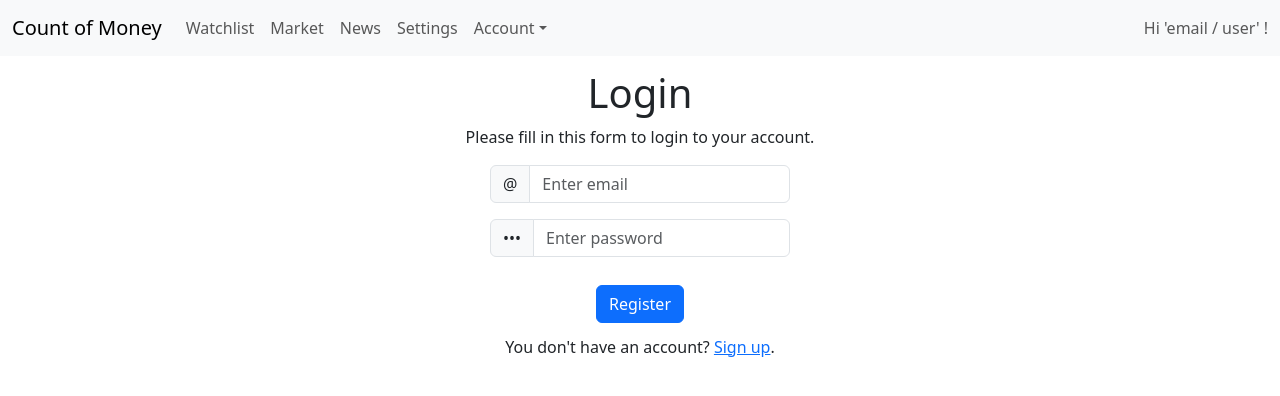
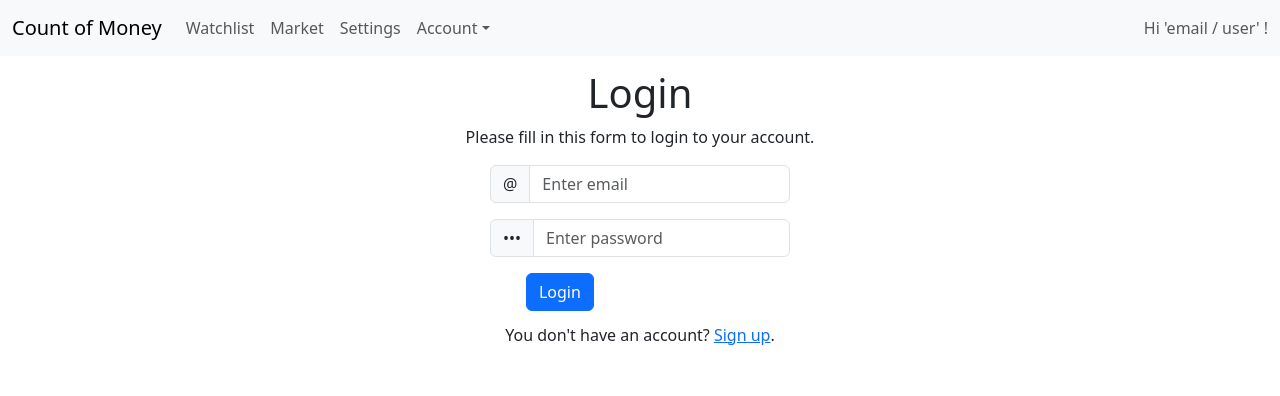
Before and after one commit to GautierBlandin/count-of-money, a React (Create React App) app in the folder front/: page /Login in a window 1280 px wide. Shown: the top 396 px of the page. Built offline with nearby package versions, Linux system fonts and the light colour scheme.

Commit message:
Google SignIn (button + OAuth2.0 via Google Cloud API), email input storage)

```diff
--- a/front/src/App.tsx
+++ b/front/src/App.tsx
@@ -5,9 +5,9 @@ import Home from './components/Home';
 import Market from './components/Market';
 import Settings from './components/Settings';
 import Watchlist from './components/Watchlist';
-
 import Login from './components/Login';
 import Register from './components/Register';
+
 import Navigation from './shared/Navigation';
 
 import { Routes ,Route } from 'react-router-dom';
@@ -25,9 +25,9 @@ const App: React.FC = props => {
         <Route path='/Settings' element={<Settings/>} />
         <Route path='/Watchlist' element={<Watchlist/>} />
         <Route path='/' element={<Home/>} />
-
         <Route path='/Login' element={<Login/>} />
         <Route path='/Register' element={<Register/>} />
+
         <Route path='/Navigation' element={<Navigation/>} />
 
       </Routes>
--- a/front/src/components/Account.tsx
+++ b/front/src/components/Account.tsx
@@ -1,14 +1,17 @@
-import React, { Component } from 'react';
+import React, { useState } from 'react';
 
-class Account extends Component {
+import 'bootstrap/dist/css/bootstrap.min.css';
 
-  render () {
-    return (
-        <div>
-            <h1>Account</h1>
-        </div>
-    );
-  }
+export default function Account() {
+  // Declare a new state variable, which we'll call "count"
+  // const [count, setCount] = useState(0);
+
+return (
+  // <p>You clicked {count} times</p>
+
+  <div>
+    <h1>Market</h1>
+  </div>
+
+);
 }
-
-export default Account;
--- a/front/src/components/Home.tsx
+++ b/front/src/components/Home.tsx
@@ -1,14 +1,17 @@
-import React, { useEffect } from 'react';
+import React, { useState } from 'react';
 
+import 'bootstrap/dist/css/bootstrap.min.css';
 
+export default function Home() {
+  // Declare a new state variable, which we'll call "count"
+  // const [count, setCount] = useState(0);
 
-const Home: React.FC = () => {
-    useEffect(() =>{
+  return (
+    // <p>You clicked {count} times</p>
 
-    }, [])
+    <div>
+      <h1>Home</h1>
+    </div>
 
-    return<div> <h1>Home</h1> </div>
-
+  );
 }
-
-export default Home;
--- a/front/src/components/Login.css
+++ b/front/src/components/Login.css
@@ -1,13 +1,23 @@
-.CLogin, .BSubmit, .CRegisterLink {
+.CLogin, .CRegisterLink {
   display: flex;
   flex-direction: column;
   align-items: center;
 }
-
-.BSubmit {
+.CRegisterLink{
   padding-top: 4%;
 }
 
-.CRegisterLink{
+.flex-container {
+  display: flex;
+  margin-left: 12%;
+}
+
+.float-child{
   padding-top: 4%;
+  flex: 1;
 }
+
+.g-signin2{
+  float: right;
+  margin-left: 20px;
+}
--- a/front/src/components/Login.tsx
+++ b/front/src/components/Login.tsx
@@ -1,18 +1,34 @@
-import React, { Component } from 'react';
+import React, { useState } from 'react';
+
+import 'bootstrap/dist/css/bootstrap.min.css';
 import {
   Button, Form, FormGroup, Label, Input, InputGroup, InputGroupText
 } from 'reactstrap';
 
 import './Login.css';
 
-class Login extends Component {
+export default function Login() {
+  // Declare a new state variable, which we'll call "count"
+  // const [count, setCount] = useState(0);
 
-  render () {
+  const [token, setToken] = useState();
+
+  // if(!token) {
+  //  return <Login setToken={setToken} />
+  // }
+
+  const [name, setName] = useState("");
+
+  const handleSubmit = (evt: { preventDefault: () => void; }) => {
+    evt.preventDefault();
+    alert(`Feedback: ${name}`)
+  }
+
     return (
       <div className="CLogin">
         <h1>Login</h1>
         <p>Please fill in this form to login to your account.</p>
-        <Form className="FLogin">
+        <Form className="FLogin" onSubmit={handleSubmit}>
           <FormGroup>
             <InputGroup>
                 <InputGroupText>
@@ -23,6 +39,7 @@ class Login extends Component {
                   name="email"
                   placeholder="Enter email"
                   type="email"
+                  onChange={e => setName(e.target.value)}
                 />
               </InputGroup>
           </FormGroup>
@@ -39,13 +56,16 @@ class Login extends Component {
               />
             </InputGroup>
           </FormGroup>
-          <div className="BSubmit">
+          <div className="flex-container">
+            <div className="flex-child">
               <Button
                 color="primary"
                 type="submit"
               >
-              Register
+                Login
               </Button>
+              <div className="g-signin2" data-onsuccess="onSignIn"></div>
+            </div>
           </div>
           <div className="CRegisterLink">
             <p>You don't have an account? <a href="Register">Sign up</a>.</p>
@@ -54,6 +74,3 @@ class Login extends Component {
       </div>
     );
   }
-}
-
-export default Login;
--- a/front/src/components/Market.tsx
+++ b/front/src/components/Market.tsx
@@ -1,14 +1,17 @@
-import React, { Component } from 'react';
+import React, { useState } from 'react';
 
-class Market extends Component {
+import 'bootstrap/dist/css/bootstrap.min.css';
 
-  render () {
-    return (
-        <div>
-            <h1>Market</h1>
-        </div>
-    );
-  }
+export default function Market() {
+  // Declare a new state variable, which we'll call "count"
+  // const [count, setCount] = useState(0);
+
+  return (
+    // <p>You clicked {count} times</p>
+
+    <div>
+      <h1>Market</h1>
+    </div>
+
+  );
 }
-
-export default Market;
--- a/front/src/components/Register.css
+++ b/front/src/components/Register.css
@@ -8,6 +8,10 @@
   padding-top: 4%;
 }
 
+.BSubmit img {
+  text-align: right;
+}
+
 .CLoginLink {
   padding-top: 4%;
 }
--- a/front/src/components/Register.tsx
+++ b/front/src/components/Register.tsx
@@ -1,13 +1,16 @@
-import React, { Component } from 'react';
+import React, { useState } from 'react';
+
+import 'bootstrap/dist/css/bootstrap.min.css';
 import {
   Button, Form, FormGroup, Label, Input, InputGroup, InputGroupText
 } from 'reactstrap';
 
 import './Register.css';
 
-class Register extends Component {
+export default function Register() {
+  // Declare a new state variable, which we'll call "count"
+  // const [count, setCount] = useState(0);
 
-  render () {
     return (
       <div className="CRegister">
         <h1>Register</h1>
@@ -61,12 +64,9 @@ class Register extends Component {
             </Button>
           </div>
           <div className="CLoginLink">
-            <p>Already have an account? <a href="Login">Sign in</a>.</p>
+            <p>You already have an account or wanna login with Google? <a href="Login">Sign in</a>.</p>
           </div>
         </Form>
       </div>
     );
-  }
 }
-
-export default Register;
--- a/front/src/shared/Navigation.tsx
+++ b/front/src/shared/Navigation.tsx
@@ -35,11 +35,6 @@ const Navigation = () => {
                     <NavItem>
                         <NavLink href="Market">
                             Market
-                        </NavLink>
-                    </NavItem>
-                    <NavItem>
-                        <NavLink href="Market">
-                            News
                         </NavLink>
                     </NavItem>
                     <NavItem>
```
Also changed, not shown: front/src/components/News.tsx (deleted, +0 -14 lines). Lines whose indentation alone changed are shown as unchanged.
